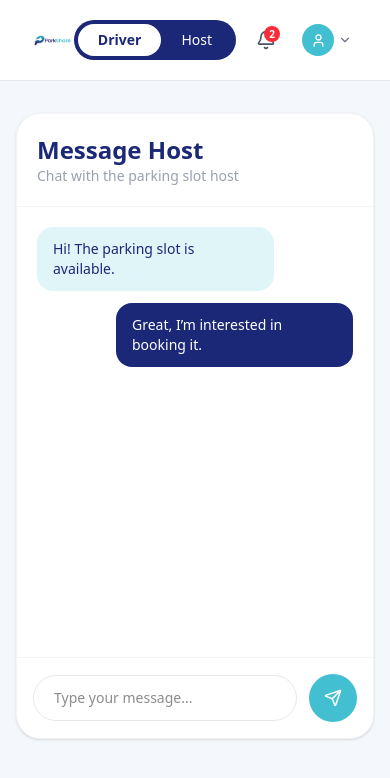
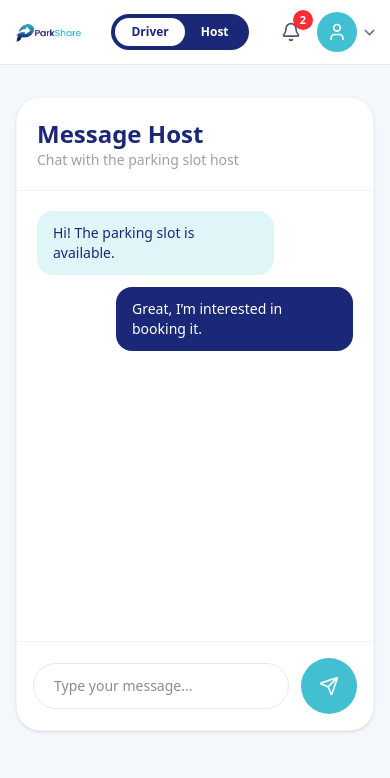
Before and after one commit to JoseBooc/ParkShare, a Next.js app in the folder parkshare-nextjs/: page /driver/messages in a window 390 px wide. Shown: the top 778 px of the page. Built offline with nearby package versions, Linux system fonts and the light colour scheme.

Commit message:
feat: improve mobile responsiveness and interactive driver-host UI

```diff
--- a/parkshare-nextjs/src/app/driver/messages/page.tsx
+++ b/parkshare-nextjs/src/app/driver/messages/page.tsx
@@ -11,17 +11,15 @@
     { sender: "driver", text: "Great, I’m interested in booking it." },
   ]);
 
-  function sendMessage() {
+  function sendMessage(e?: React.FormEvent) {
+    e?.preventDefault();
+
     const cleanMessage = message.trim();
-
     if (!cleanMessage) return;
 
     setMessages((currentMessages) => [
       ...currentMessages,
-      {
-        sender: "driver",
-        text: cleanMessage,
-      },
+      { sender: "driver", text: cleanMessage },
     ]);
 
     setMessage("");
@@ -52,27 +50,24 @@
           ))}
         </div>
 
-        <div className="flex items-center gap-3 border-t border-gray-100 p-4">
+        <form
+          onSubmit={sendMessage}
+          className="relative z-50 flex items-center gap-3 border-t border-gray-100 bg-white p-4"
+        >
           <input
             value={message}
             onChange={(e) => setMessage(e.target.value)}
-            onKeyDown={(e) => {
-              if (e.key === "Enter") {
-                sendMessage();
-              }
-            }}
             placeholder="Type your message..."
-            className="flex-1 rounded-full border border-gray-200 px-5 py-3 text-sm outline-none focus:border-park-teal"
+            className="min-w-0 flex-1 rounded-full border border-gray-200 px-5 py-3 text-sm outline-none focus:border-park-teal"
           />
 
           <button
-            type="button"
-            onClick={sendMessage}
-            className="flex h-12 w-12 items-center justify-center rounded-full bg-park-teal text-white hover:bg-park-teal-dark"
+            type="submit"
+            className="relative z-50 flex h-14 w-14 shrink-0 touch-manipulation items-center justify-center rounded-full bg-park-teal text-white active:scale-95"
           >
-            <Send size={18} />
+            <Send size={20} />
           </button>
-        </div>
+        </form>
       </div>
     </main>
   );
--- a/parkshare-nextjs/src/components/driver/DriverNavbar.tsx
+++ b/parkshare-nextjs/src/components/driver/DriverNavbar.tsx
@@ -1,127 +1,119 @@
 "use client";
 
+import Image from "next/image";
 import Link from "next/link";
-import { usePathname, useRouter } from "next/navigation";
-import { User, ChevronDown } from "lucide-react";
-import { useState } from "react";
-import Image from "next/image";
-import NotificationBell from "@/components/ui/NotificationBell";
+import { Bell, ChevronDown, User } from "lucide-react";
 
 export default function DriverNavbar() {
-  const pathname = usePathname();
-  const router = useRouter();
-  const [profileOpen, setProfileOpen] = useState(false);
-
   return (
-    <nav className="sticky top-0 z-30 flex items-center justify-between border-b border-gray-200 bg-white px-8 py-4">
-      <Link href="/driver" className="flex items-center">
+    <header className="sticky top-0 z-[9999] w-full border-b border-gray-200 bg-white px-3 py-3">
+      <div className="mx-auto flex max-w-7xl items-center justify-between gap-2">
+        <Link href="/driver" className="shrink-0">
           <Image
             src="/logo.png"
-          alt="ParkShare Logo"
-          width={190}
-          height={60}
-          className="h-12 w-auto object-contain"
+            alt="ParkShare"
+            width={120}
+            height={40}
             priority
+            className="h-auto w-[75px] sm:w-[120px]"
           />
         </Link>
 
-      <div className="hidden sm:flex items-center gap-8">
+        <div className="flex rounded-full bg-park-navy p-1">
           <Link
             href="/driver"
-          className={`text-sm font-medium transition-colors ${
-            pathname === "/driver"
-              ? "text-park-teal border-b-2 border-park-teal pb-1"
-              : "text-gray-500 hover:text-park-navy"
-          }`}
+            className="rounded-full bg-white px-4 py-1.5 text-xs font-bold text-park-navy sm:px-6 sm:text-sm"
           >
-          Find Parking
+            Driver
           </Link>
 
           <Link
-          href="/driver/saved"
-          className={`text-sm font-medium transition-colors ${
-            pathname === "/driver/saved"
-              ? "text-park-teal border-b-2 border-park-teal pb-1"
-              : "text-gray-500 hover:text-park-navy"
-          }`}
+            href="/host"
+            className="rounded-full px-4 py-1.5 text-xs font-bold text-white sm:px-6 sm:text-sm"
           >
-          Saved Slots
+            Host
           </Link>
         </div>
 
-      <div className="flex items-center gap-3">
-        <div className="flex items-center rounded-full bg-park-navy p-1">
-          <button className="rounded-full bg-white px-5 py-1.5 text-sm font-semibold text-park-navy">
-            Driver
-          </button>
+        <div className="flex items-center gap-2">
+          {/* NOTIFICATIONS */}
+          <details className="relative">
+            <summary className="list-none cursor-pointer">
+              <div className="relative flex h-9 w-9 items-center justify-center rounded-full bg-white">
+                <Bell size={20} className="text-gray-600" />
+                <span className="absolute -right-1 -top-1 flex h-5 w-5 items-center justify-center rounded-full bg-red-500 text-[11px] font-bold text-white">
+                  2
+                </span>
+              </div>
+            </summary>
 
-          <button
-            onClick={() => router.push("/host")}
-            className="rounded-full px-5 py-1.5 text-sm font-medium text-white transition-colors hover:bg-white/10"
-          >
-            Host
-          </button>
+            <div className="absolute right-0 top-12 z-[9999] w-64 rounded-2xl border border-gray-100 bg-white p-4 shadow-xl">
+              <h3 className="font-bold text-park-navy">Notifications</h3>
+
+              <div className="mt-3 space-y-3">
+                <div className="rounded-xl bg-park-teal-light p-3">
+                  <p className="text-sm font-bold text-park-navy">
+                    Booking Confirmed
+                  </p>
+                  <p className="text-xs text-gray-500">
+                    Your parking booking has been confirmed.
+                  </p>
                 </div>
 
-        <NotificationBell />
+                <div className="rounded-xl bg-park-teal-light p-3">
+                  <p className="text-sm font-bold text-park-navy">
+                    New Message
+                  </p>
+                  <p className="text-xs text-gray-500">
+                    You received a message from the host.
+                  </p>
+                </div>
+              </div>
+            </div>
+          </details>
 
-        <div className="relative">
-          <button
-            onClick={() => setProfileOpen((v) => !v)}
-            className="flex items-center gap-1 rounded-full p-1.5 transition-colors hover:bg-gray-100"
-          >
-            <div className="flex h-8 w-8 items-center justify-center rounded-full bg-park-teal">
-              <User size={15} className="text-white" />
+          {/* PROFILE */}
+          <details className="relative">
+            <summary className="flex cursor-pointer list-none items-center gap-1">
+              <div className="flex h-10 w-10 items-center justify-center rounded-full bg-park-teal text-white">
+                <User size={20} />
               </div>
 
-            <ChevronDown size={14} className="text-gray-500" />
-          </button>
+              <ChevronDown size={17} className="text-gray-500" />
+            </summary>
 
-          {profileOpen && (
-            <>
-              <div
-                className="fixed inset-0 z-40"
-                onClick={() => setProfileOpen(false)}
-              />
-
-              <div className="absolute right-0 top-12 z-50 w-48 overflow-hidden rounded-xl border border-gray-100 bg-white py-2 shadow-xl">
-                <div className="border-b border-gray-100 px-4 py-2">
-                  <p className="text-sm font-semibold text-park-navy">
-                    Andrew Jacob
-                  </p>
-                  <p className="text-xs text-gray-400">Driver</p>
-                </div>
-
+            <div className="absolute right-0 top-12 z-[9999] w-52 overflow-hidden rounded-2xl border border-gray-100 bg-white shadow-xl">
               <Link
-                  href="/driver"
-                  className="block px-4 py-2 text-sm text-gray-700 hover:bg-gray-50"
-                  onClick={() => setProfileOpen(false)}
+                href="/driver/profile"
+                className="block px-4 py-3 text-sm text-gray-700"
               >
                 My Profile
               </Link>
 
               <Link
                 href="/driver/saved"
-                  className="block px-4 py-2 text-sm text-gray-700 hover:bg-gray-50"
-                  onClick={() => setProfileOpen(false)}
+                className="block px-4 py-3 text-sm text-gray-700"
               >
                 Saved Slots
               </Link>
 
-                <hr className="my-1 border-gray-100" />
+              <Link
+                href="/host"
+                className="block px-4 py-3 text-sm font-bold text-park-teal"
+              >
+                Switch to Host
+              </Link>
 
               <Link
                 href="/auth/login"
-                  className="block px-4 py-2 text-sm text-red-500 hover:bg-gray-50"
-                  onClick={() => setProfileOpen(false)}
+                className="block px-4 py-3 text-sm text-red-500"
               >
                 Sign Out
               </Link>
             </div>
-            </>
-          )}
+          </details>
         </div>
       </div>
-    </nav>
+    </header>
   );
 }
--- a/parkshare-nextjs/src/components/host/HostSidebar.tsx
+++ b/parkshare-nextjs/src/components/host/HostSidebar.tsx
@@ -2,7 +2,7 @@
 
 import Link from "next/link";
 import Image from "next/image";
-import { usePathname, useRouter } from "next/navigation";
+import { usePathname } from "next/navigation";
 import {
   LayoutDashboard,
   ParkingCircle,
@@ -24,12 +24,11 @@
 
 export default function HostSidebar() {
   const pathname = usePathname();
-  const router = useRouter();
   const [collapsed, setCollapsed] = useState(false);
 
   return (
     <aside
-      className={`sticky top-0 h-screen min-h-screen border-r border-park-teal/25 bg-[#eefbfd] transition-all duration-200 ${
+      className={`sticky top-0 z-50 h-screen min-h-screen border-r border-park-teal/25 bg-[#eefbfd] transition-all duration-200 ${
         collapsed ? "w-20" : "w-64"
       }`}
     >
@@ -42,7 +41,7 @@
                 alt="ParkShare"
                 width={46}
                 height={46}
-                className="h-10 w-10 object-contain object-left"
+                className="h-10 w-auto object-contain object-left"
                 priority
               />
             ) : (
@@ -60,20 +59,24 @@
 
         <nav className="flex-1 space-y-2 px-4">
           {NAV_ITEMS.map(({ href, icon: Icon, label }) => {
-            const active = pathname === href;
+            const active =
+              pathname === href ||
+              (href !== "/host" && pathname.startsWith(href));
 
             return (
               <Link
                 key={href}
                 href={href}
-                className={`flex items-center gap-3 rounded-lg px-3 py-3 text-sm transition-colors ${
+                className={`relative z-50 flex touch-manipulation items-center gap-3 rounded-lg px-3 py-3 text-sm transition-colors ${
                   active
-                    ? "bg-park-teal-light text-park-navy font-bold"
+                    ? "bg-park-teal-light font-bold text-park-navy"
                     : "text-park-navy/75 hover:bg-white hover:text-park-navy"
                 } ${collapsed ? "justify-center" : ""}`}
               >
                 <Icon size={18} className="flex-shrink-0" />
-                {!collapsed && <span className="whitespace-nowrap">{label}</span>}
+                {!collapsed && (
+                  <span className="whitespace-nowrap">{label}</span>
+                )}
               </Link>
             );
           })}
@@ -83,26 +86,36 @@
           {!collapsed && (
             <Link
               href="/host/slots/add"
-              className="flex w-full items-center justify-center gap-2 rounded-full bg-park-teal px-4 py-3 text-sm font-bold text-white transition-colors hover:bg-park-teal-dark"
+              className="relative z-50 flex w-full touch-manipulation items-center justify-center gap-2 rounded-full bg-park-teal px-4 py-3 text-sm font-bold text-white transition-colors hover:bg-park-teal-dark active:scale-95"
             >
               <Plus size={16} />
               Add Space
             </Link>
           )}
 
-          <button
-            onClick={() => router.push("/driver")}
-            className={`flex w-full items-center gap-2 rounded-lg px-3 py-3 text-sm font-semibold text-park-navy/70 transition-colors hover:bg-white hover:text-park-navy ${
+          {collapsed && (
+            <Link
+              href="/host/slots/add"
+              className="relative z-50 flex w-full touch-manipulation items-center justify-center rounded-lg px-3 py-3 text-sm font-semibold text-park-navy/70 transition-colors hover:bg-white hover:text-park-navy active:scale-95"
+            >
+              <Plus size={18} className="flex-shrink-0" />
+            </Link>
+          )}
+
+          <Link
+            href="/driver"
+            className={`relative z-50 flex w-full touch-manipulation items-center gap-2 rounded-lg px-3 py-3 text-sm font-semibold text-park-navy/70 transition-colors hover:bg-white hover:text-park-navy active:scale-95 ${
               collapsed ? "justify-center" : ""
             }`}
           >
             <User size={18} className="flex-shrink-0" />
             {!collapsed && <span>Switch to Driver</span>}
-          </button>
+          </Link>
 
           <button
+            type="button"
             onClick={() => setCollapsed((v) => !v)}
-            className={`flex w-full items-center gap-2 rounded-lg px-3 py-3 text-sm font-semibold text-park-navy/50 transition-colors hover:bg-white ${
+            className={`relative z-50 flex w-full touch-manipulation items-center gap-2 rounded-lg px-3 py-3 text-sm font-semibold text-park-navy/50 transition-colors hover:bg-white active:scale-95 ${
               collapsed ? "justify-center" : ""
             }`}
           >
```
Also changed, not shown: parkshare-nextjs/src/app/driver/listing/[id]/page.tsx (+88 -27 lines). Lines whose indentation alone changed are shown as unchanged.
